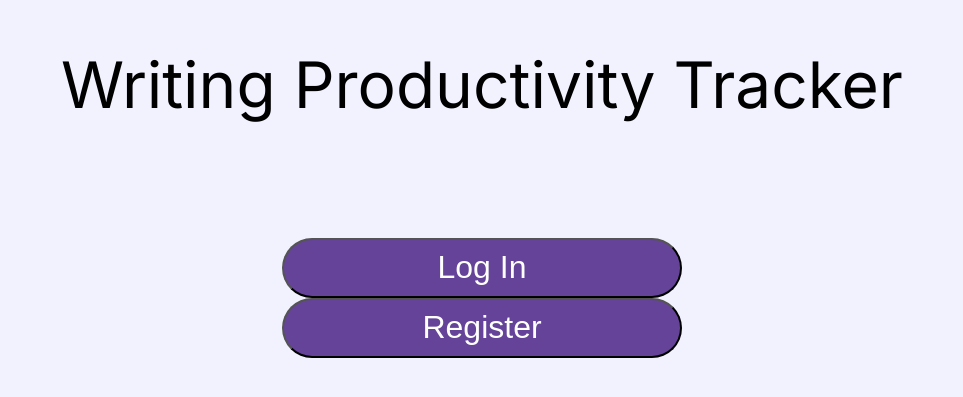
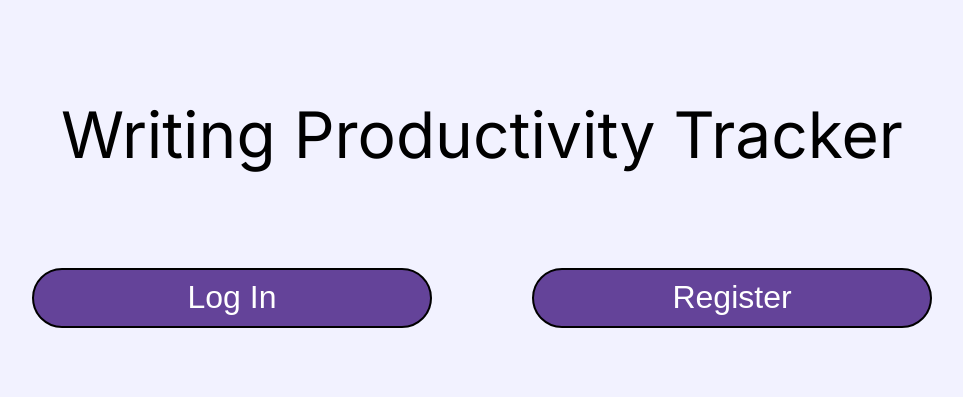
Before and after one commit to ailunshi/tracker, a React (Vite) app in the folder frontend/: page / in a window 1280 px wide. Shown: the part 193-590 px from the top of the page, without its empty margins (158-1121 px from the left). Built offline with nearby package versions, Linux system fonts and the light colour scheme; no server answers.

Commit message:
Fix styling for registration name page

```diff
--- a/frontend/src/App.css
+++ b/frontend/src/App.css
@@ -33,12 +33,14 @@ body {
 
 .container {
   display: flex;
-  justify-content: space-between;
+  flex-direction: column;
+  justify-content: center;
   align-items: center;
-  flex-wrap: wrap;
-  justify-content: center;
-  flex-direction: column;
   padding: 20px;
+}
+
+.container-horizontal {
+  flex-direction: row;
 }
 
 .container-small {
@@ -57,6 +59,21 @@ body {
   display: flex;
   height: 100vh;
   width: 100vw;
+}
+
+.container-left {
+  display: flex;
+  flex-direction: column;
+  justify-content: left;
+  align-items: left;
+}
+
+.container-submit-button {
+  display: flex;
+  flex-direction: column;
+  justify-content: center;
+  align-items: center;
+  margin-top: 10rem;
 }
 
 .login-left {
@@ -133,6 +150,9 @@ body {
   display: inline-flex;
   opacity: 1;
   transition: opacity 0.3s ease-in-out;
+  outline: none;
+  box-shadow: none;
+  border-style: solid;
 }
 
 .button-big {
@@ -162,7 +182,7 @@ body {
 
 .input {
   background-color: var(--white);
-  border: 1px solid;
+  /*border: 1px solid;*/
   height: 60px;
   width: 604px;
   border-radius: 30px;
@@ -173,6 +193,8 @@ body {
   font-weight: 500;
   border: 1px #c0c0c0 solid;
   color: #000000;
+  outline: none;
+  box-shadow: none;
 }
 
 .tightText{
@@ -188,26 +210,9 @@ body {
   position: absolute;
   top: 0;
   left: 0;
+
 }
 
-@keyframes logo-spin {
-  from {
-    transform: rotate(0deg);
-  }
-  to {
-    transform: rotate(360deg);
-  }
-}
-
-@media (prefers-reduced-motion: no-preference) {
-  a:nth-of-type(2) .logo {
-    animation: logo-spin infinite 20s linear;
-  }
-}
-
-.card {
-  padding: 2em;
-}
 
 /* UnderlineInput Component Styles */
 .underline-input-container {
--- a/frontend/src/pages/landing-page.jsx
+++ b/frontend/src/pages/landing-page.jsx
@@ -5,7 +5,7 @@ const Home = () => {
         <div className="landing-page-container">
             <h1 className="frontTitle">Writing Productivity Tracker</h1>
 
-            <div className="container">
+            <div className="container-horizontal">
                 <Link to="login">
                 <button className="button button-big">Log In</button>
                 </Link>
--- a/frontend/src/pages/registration-name.jsx
+++ b/frontend/src/pages/registration-name.jsx
@@ -5,10 +5,11 @@ const RegistrationName = () => {
     const { formData, updateFormData } = useRegister();
 
     return (
-        <div>
+        <div className="landing-page-container">
             <h1 className="frontTitle">Welcome to tracker!</h1>
 
-            <div className="inputContainer">
+            <div className="container-left">
+
                 <p className="tightText">What should we call you?</p>
                 <input
                     type="text"
@@ -19,10 +20,12 @@ const RegistrationName = () => {
                 />
             </div>
 
-            <div className="container">
+            <div className="container-submit-button">
+
                 <Link to="/registration-email">
-                    <button className="button button-small">Next</button>
+                    <button className="button button-small mt-5">Next</button>
                 </Link>
+
             </div>
         </div>
 
```
